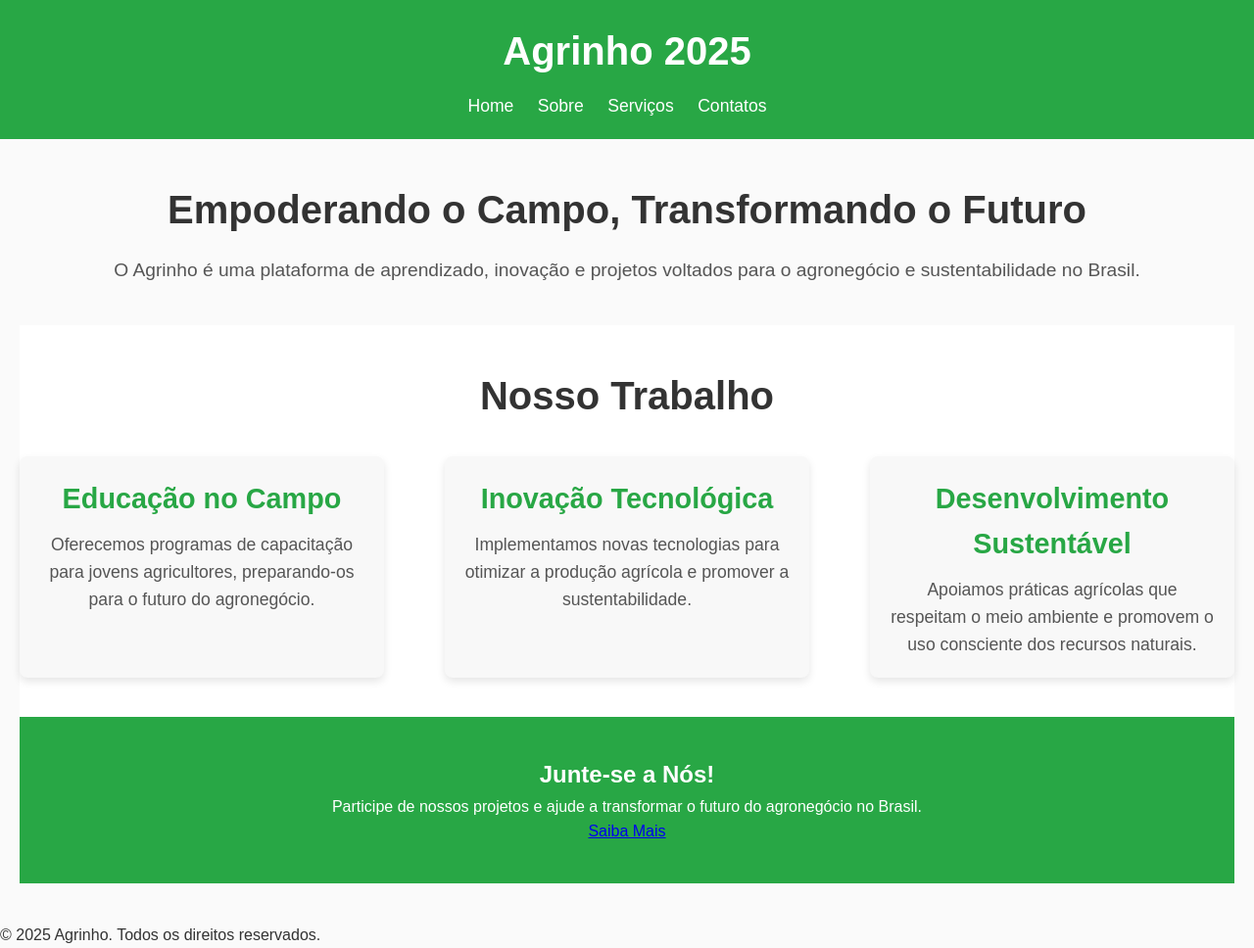
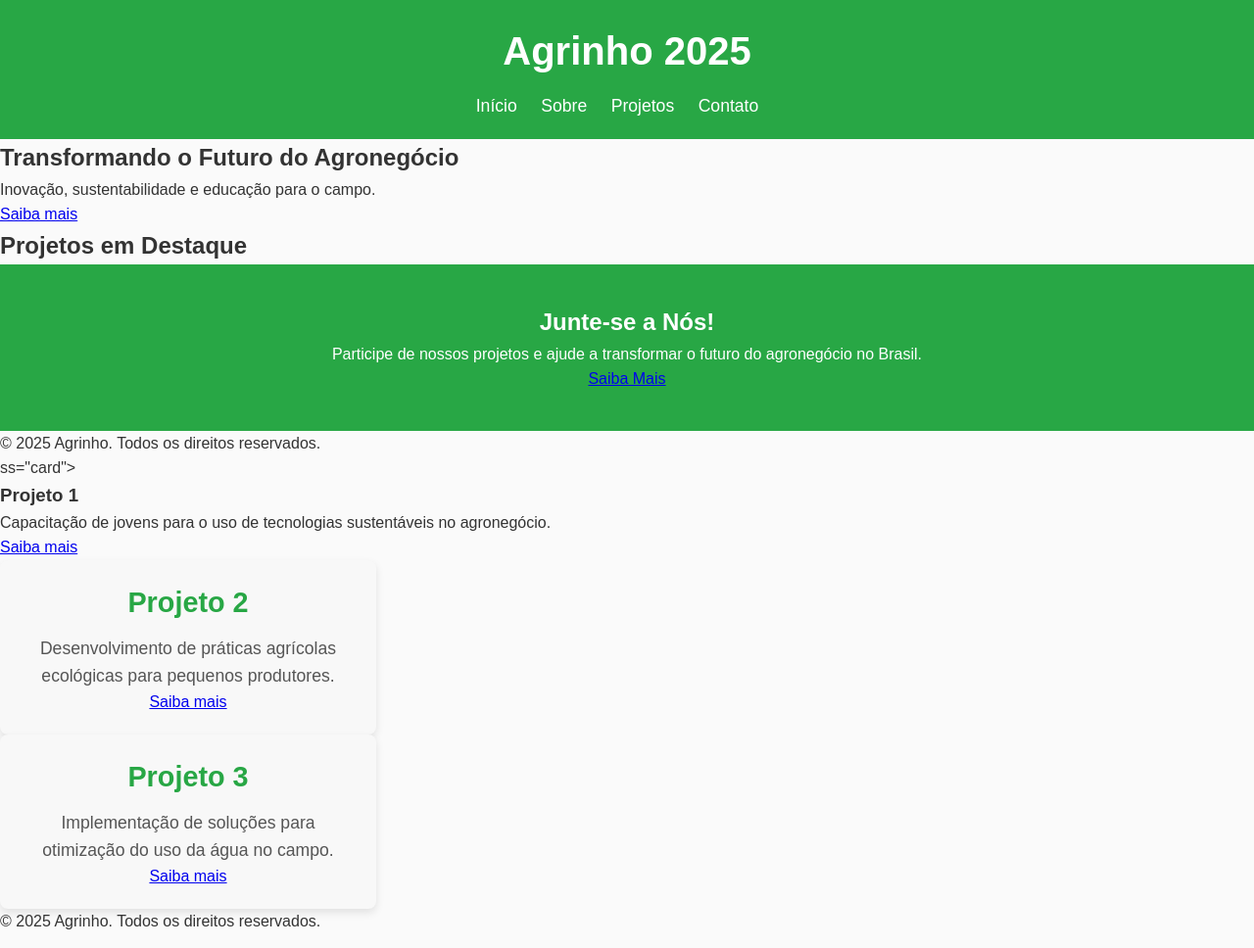
Before and after one commit to Vladymir33k/agrinho, a plain HTML site: page index.html in a window 1280 px wide. Shown: the whole page at 98% size. Drawn offline with Linux system fonts and the light colour scheme.

Commit message:
Update index.html

```diff
--- a/index.html
+++ b/index.html
@@ -3,53 +3,39 @@
 <head>
     <meta charset="UTF-8">
     <meta name="viewport" content="width=device-width, initial-scale=1.0">
-    <meta name="description" content="Agrinho 2025 - Iniciativas e Projetos">
+    <meta name="description" content="Agrinho 2025 - Projetos para o Futuro do Agronegócio">
     <title>Agrinho 2025 - Projetos e Iniciativas</title>
     <link rel="stylesheet" href="style.css">
 </head>
 <body>
+
     <header>
         <div class="header-container">
             <h1>Agrinho 2025</h1>
             <nav>
                 <ul>
-                    <li><a href="#">Home</a></li>
+                    <li><a href="#">Início</a></li>
                     <li><a href="#">Sobre</a></li>
-                    <li><a href="#">Serviços</a></li>
-                    <li><a href="#">Contatos</a></li>
+                    <li><a href="#">Projetos</a></li>
+                    <li><a href="#">Contato</a></li>
                 </ul>
             </nav>
         </div>
     </header>
 
-    <main>
-        <section class="intro">
-            <div class="content">
-                <h2>Empoderando o Campo, Transformando o Futuro</h2>
-                <p>O Agrinho é uma plataforma de aprendizado, inovação e projetos voltados para o agronegócio e sustentabilidade no Brasil.</p>
-            </div>
-        </section>
+    <section class="hero">
+        <div class="hero-content">
+            <h2>Transformando o Futuro do Agronegócio</h2>
+            <p>Inovação, sustentabilidade e educação para o campo.</p>
+            <a href="#" class="btn">Saiba mais</a>
+        </div>
+    </section>
 
-        <section class="services">
-            <div class="content">
-                <h2>Nosso Trabalho</h2>
-                <div class="cards">
-                    <div class="card">
-                        <h3>Educação no Campo</h3>
-                        <p>Oferecemos programas de capacitação para jovens agricultores, preparando-os para o futuro do agronegócio.</p>
-                    </div>
-                    <div class="card">
-                        <h3>Inovação Tecnológica</h3>
-                        <p>Implementamos novas tecnologias para otimizar a produção agrícola e promover a sustentabilidade.</p>
-                    </div>
-                    <div class="card">
-                        <h3>Desenvolvimento Sustentável</h3>
-                        <p>Apoiamos práticas agrícolas que respeitam o meio ambiente e promovem o uso consciente dos recursos naturais.</p>
-                    </div>
-                </div>
-            </div>
-        </section>
-
+    <section class="projects">
+        <div class="container">
+            <h2>Projetos em Destaque</h2>
+            <div class="project-cards">
+                <div cla
         <section class="cta">
             <div class="content">
                 <h2>Junte-se a Nós!</h2>
@@ -66,3 +52,30 @@
     </footer>
 </body>
 </html>
+ss="card">
+                    <h3>Projeto 1</h3>
+                    <p>Capacitação de jovens para o uso de tecnologias sustentáveis no agronegócio.</p>
+                    <a href="#" class="card-btn">Saiba mais</a>
+                </div>
+                <div class="card">
+                    <h3>Projeto 2</h3>
+                    <p>Desenvolvimento de práticas agrícolas ecológicas para pequenos produtores.</p>
+                    <a href="#" class="card-btn">Saiba mais</a>
+                </div>
+                <div class="card">
+                    <h3>Projeto 3</h3>
+                    <p>Implementação de soluções para otimização do uso da água no campo.</p>
+                    <a href="#" class="card-btn">Saiba mais</a>
+                </div>
+            </div>
+        </div>
+    </section>
+
+    <footer>
+        <div class="footer-container">
+            <p>&copy; 2025 Agrinho. Todos os direitos reservados.</p>
+        </div>
+    </footer>
+
+</body>
+</html>
```
